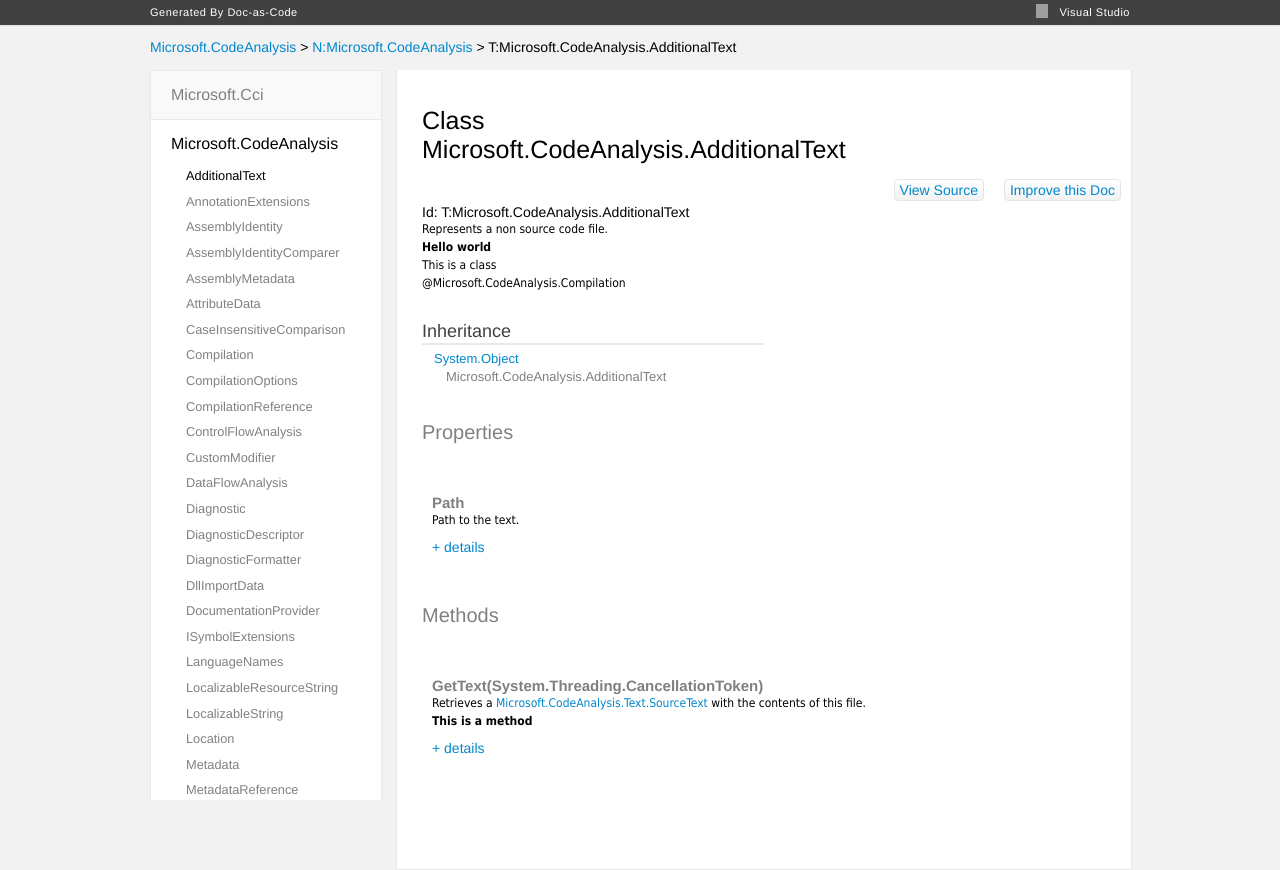
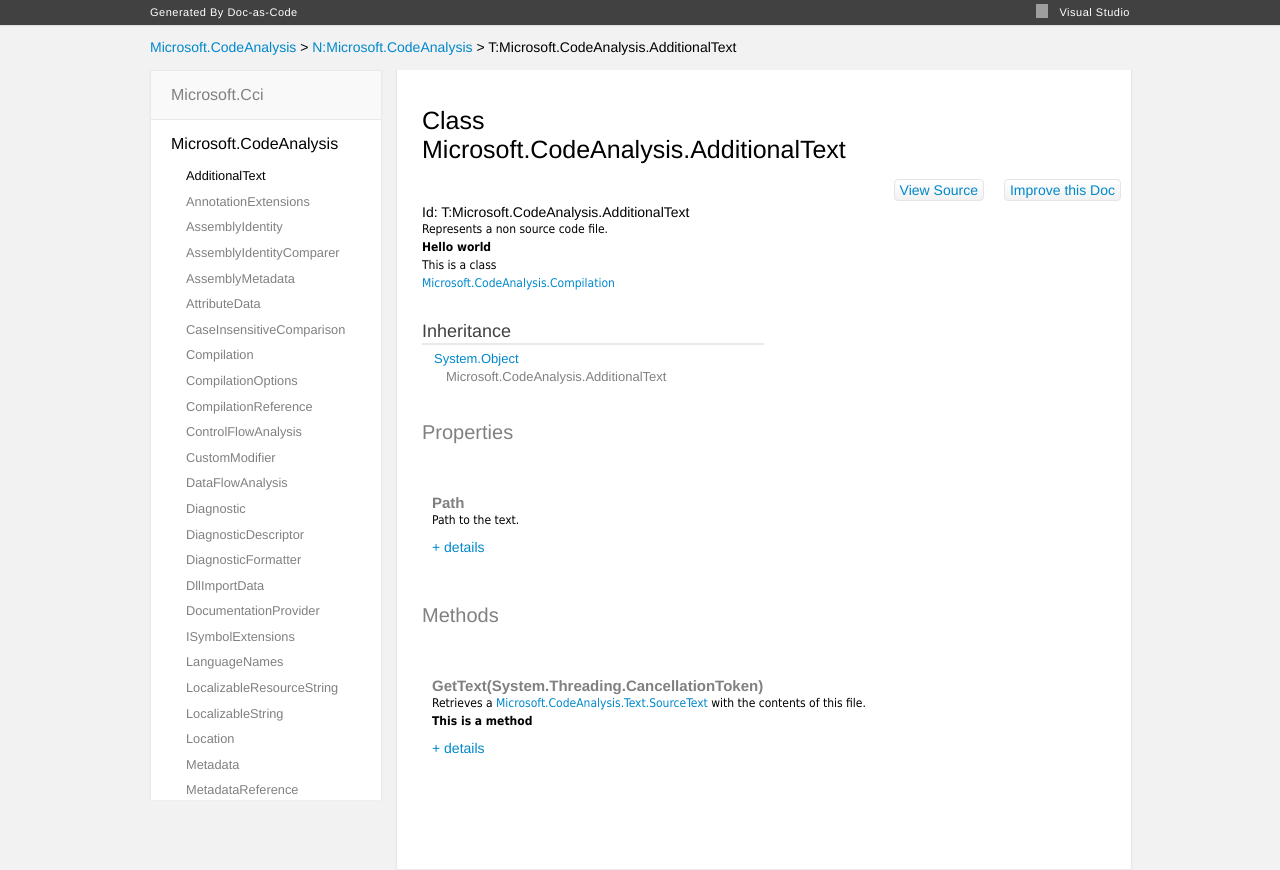
Before and after one commit to guangw/openauthor.github.io, a plain HTML site: page N_Microsoft.CodeAnalysis/T_Microsoft.CodeAnalysis.AdditionalText.html in a window 1280 px wide. Drawn offline with nearby package versions, Linux system fonts and the light colour scheme; grey boxes are pictures that could not be loaded; a script that the page names is missing.

Commit message:
Aotu-generated by PublishDoc

```diff
--- a/N_Microsoft.CodeAnalysis/T_Microsoft.CodeAnalysis.AdditionalText.html
+++ b/N_Microsoft.CodeAnalysis/T_Microsoft.CodeAnalysis.AdditionalText.html
@@ -522,7 +522,7 @@
 
 <p>This is a class</p>
 
-<p>@Microsoft.CodeAnalysis.Compilation</p>
+<p><a href="N_Microsoft.CodeAnalysis\T_Microsoft.CodeAnalysis.Compilation.html">Microsoft.CodeAnalysis.Compilation</a></p>
 
                     </div>
                 </section>
```
